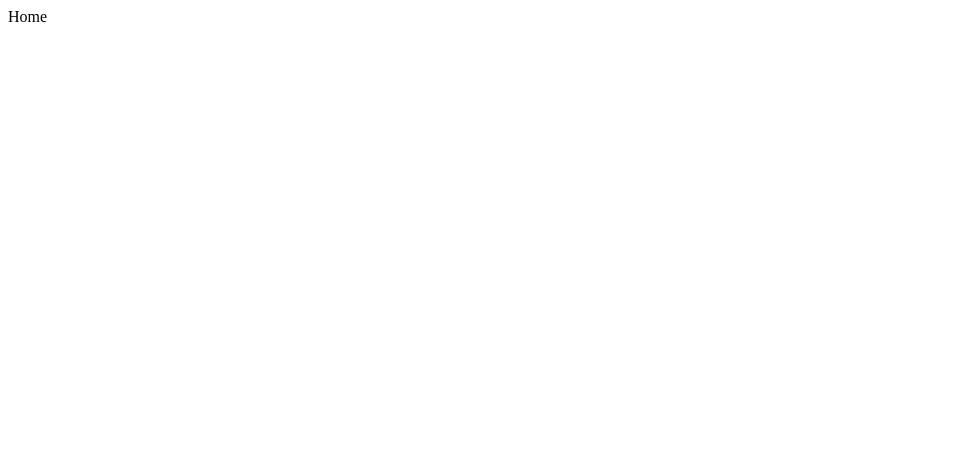
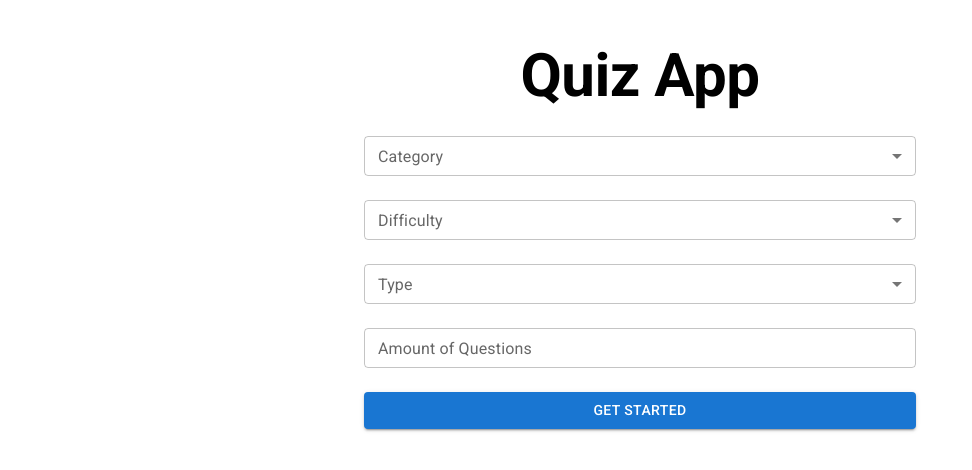
Before and after one commit to delanobmarques/quiz-app, a React (Create React App) app: page / in a window 1280 px wide. Shown: the top 470 px of the page, without its empty margins (0-972 px from the left). Built offline with nearby package versions, Linux system fonts and the light colour scheme.

Commit message:
add mui component library, create select-field and text-field componets, build basic settings  interface

```diff
--- a/package.json
+++ b/package.json
@@ -3,6 +3,9 @@
   "version": "0.1.0",
   "private": true,
   "dependencies": {
+    "@emotion/react": "^11.9.3",
+    "@emotion/styled": "^11.9.3",
+    "@mui/material": "^5.8.7",
     "@testing-library/jest-dom": "^5.16.4",
     "@testing-library/react": "^13.3.0",
     "@testing-library/user-event": "^13.5.0",
--- a/public/index.html
+++ b/public/index.html
@@ -14,15 +14,11 @@
       user's mobile device or desktop. See https://developers.google.com/web/fundamentals/web-app-manifest/
     -->
     <link rel="manifest" href="%PUBLIC_URL%/manifest.json" />
-    <!--
-      Notice the use of %PUBLIC_URL% in the tags above.
-      It will be replaced with the URL of the `public` folder during the build.
-      Only files inside the `public` folder can be referenced from the HTML.
+    <link
+      rel="stylesheet"
+      href="https://fonts.googleapis.com/css?family=Roboto:300,400,500,700&display=swap"
+    />
 
-      Unlike "/favicon.ico" or "favicon.ico", "%PUBLIC_URL%/favicon.ico" will
-      work correctly both with client-side routing and a non-root public URL.
-      Learn how to configure a non-root public URL by running `npm run build`.
-    -->
     <title>React App</title>
   </head>
   <body>
--- a/src/App.js
+++ b/src/App.js
@@ -1,3 +1,5 @@
+import { Container } from "@mui/material";
+import { Box } from "@mui/system";
 import { BrowserRouter as Router, Routes, Route } from "react-router-dom";
 import FinalScreen from "./pages/final-screen.page";
 import Home from "./pages/home.page";
@@ -7,12 +9,16 @@ import Settings from "./pages/settings.page";
 const App = () => {
   return (
     <Router>
-      <Routes>
-          <Route exact path="/" element={<Home/>}/>
-          <Route exact path="/questions" element={<Questions/>}/>
-          <Route exact path="/settings" element={<Settings/>}/>
-          <Route exact path="/score" element={<FinalScreen/>}/>
-      </Routes>
+      <Container maxWidth="sm">
+        <Box textAlign="center" mt={5}>
+          <Routes>
+            {/* <Route exact path="/" element={<Home/>}/> */}
+            <Route exact path="/" element={<Settings/>}/>
+            <Route exact path="/questions" element={<Questions/>}/>
+            <Route exact path="/score" element={<FinalScreen/>}/>
+          </Routes>
+        </Box>
+      </Container>
     </Router>
   );
 }
--- /dev/null
+++ b/src/components/select-field.component.jsx
@@ -0,0 +1,24 @@
+import React, { useState } from 'react';
+import { Box, FormControl, InputLabel, Select, MenuItem } from '@mui/material';
+
+const SelectField = (props) => {
+    const {label} = props;
+    const [value, setValue] = useState('');
+
+    const handleChange = () => {}
+
+  return (
+    <Box mt={3} width="100%">
+        <FormControl size="small" fullWidth>
+            <InputLabel>{label}</InputLabel>
+            <Select value={value} label={label} onChage={handleChange}>
+                <MenuItem>option1</MenuItem>
+                <MenuItem>option2</MenuItem>
+                <MenuItem>option3</MenuItem>
+            </Select>
+        </FormControl>
+    </Box>
+  )
+}
+
+export default SelectField
--- /dev/null
+++ b/src/components/text-field.component.js
@@ -0,0 +1,23 @@
+import { FormControl, TextField } from '@mui/material';
+import { Box } from '@mui/system';
+import React from 'react'
+
+const TextFieldComp = () => {
+    const handleChange = ()=> {}
+
+    return (
+        <Box mt={3} width="100%">
+            <FormControl fullWidth size="small">
+                <TextField
+                    onChange={handleChange}
+                    variant="outlined"
+                    label="Amount of Questions"
+                    type="number"
+                    size="small"
+                />
+            </FormControl>
+        </Box>
+    )
+}
+
+export default TextFieldComp
--- a/src/pages/settings.page.jsx
+++ b/src/pages/settings.page.jsx
@@ -1,9 +1,30 @@
+import { Typography, Box, Button } from "@mui/material";
+import SelectField from "../components/select-field.component";
+import TextFieldComp from "../components/text-field.component";
+
 const Settings = () => {
-  return (
-    <div>
-        Settings Page
-    </div>
-  )
+    const handleSubmit = (e) => {
+        e.preventDefault();
+    };
+
+    return (
+        <div>
+            <Typography variant="h2" fontWeight="bold">
+                Quiz App
+            </Typography>
+            <form onSubmit={handleSubmit}>
+                <SelectField label="Category"/>
+                <SelectField label="Difficulty"/>
+                <SelectField label="Type"/>
+                <TextFieldComp/>
+                <Box mt={3} width="100%">
+                    <Button fullWidth variant="contained" type="submit">
+                        Get Started
+                    </Button>
+                </Box>
+            </form>
+        </div>
+    )
 }
 
 export default Settings;
```
Also changed, not shown: 1 other file (tests, documents, lock files or other folders).
